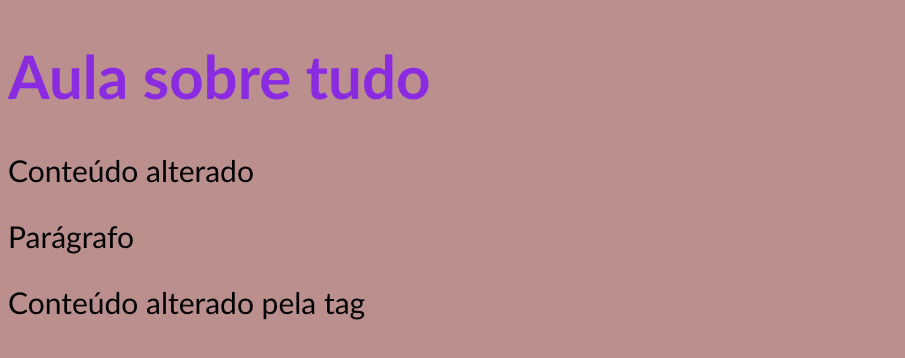
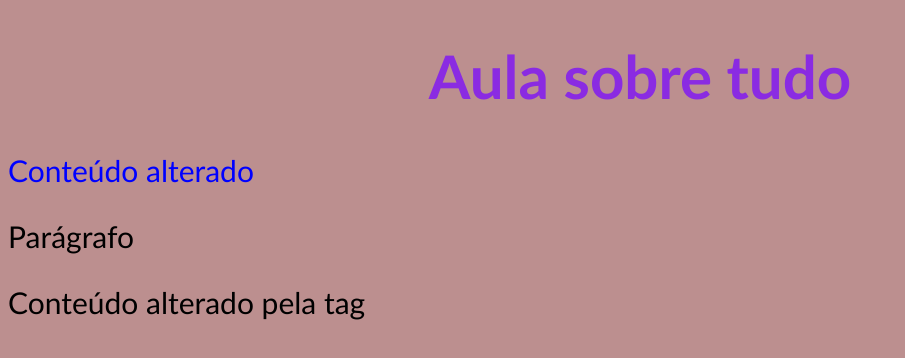
Before and after one commit to pambastos/javascript, a plain HTML site: page trybepage/trybe.html in a window 1280 px wide. Shown: the whole page, without its empty margins (0-905 px from the left). Drawn offline with Linux system fonts and the light colour scheme.

Commit message:
alterando

```diff
--- a/trybepage/style.css
+++ b/trybepage/style.css
@@ -1,5 +1,12 @@
 .cor {
-  color:blueviolet
+  color:blueviolet;
+  text-align: center;
+
+}
+
+#teste {
+ color: blue;
+
 }
 
 
```
